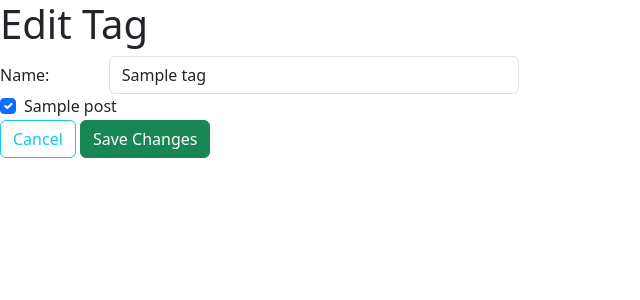
After one commit to MarksmanX/flask-blogly, a Flask app: page /tags/1/edit in a window 1280 px wide. The commit adds this page. Shown: the top 300 px of the page, without its empty margins (0-640 px from the left). Run offline with Flask 3, Linux system fonts and the light colour scheme; tables that the repository leaves empty hold one stand-in row (values such as "Sample post").

Commit message:
Finished Part 3

```diff
--- a/app.py
+++ b/app.py
@@ -1,7 +1,7 @@
 """Blogly application."""
 
 from flask import Flask, request, render_template, redirect, flash, session
-from models import db, connect_db, User, Post
+from models import db, connect_db, User, Post, Tag, PostTag
 from flask_debugtoolbar import DebugToolbarExtension
 
 app = Flask(__name__)
@@ -28,14 +28,14 @@ def list_users():
     """Shows list all users in db."""
 
     users = User.query.all()
-    return render_template('list.html', users=users)
+    return render_template('users/list.html', users=users)
 
 
 @app.route('/users/new')
 def show_add_user_form():
     """Displays the form to create a new user."""
 
-    return render_template('form.html')
+    return render_template('users/new.html')
 
 
 @app.route('/users/new', methods=['POST'])
@@ -60,7 +60,7 @@ def show_user(user_id):
 
     # posts = user.post
     user = User.query.get_or_404(user_id)
-    return render_template("details.html", user=user)
+    return render_template("users/details.html", user=user)
 
 
 @app.route('/users/<int:user_id>/edit')
@@ -68,7 +68,7 @@ def show_edit_form(user_id):
     """Shows editable info about a single user."""
 
     user = User.query.get_or_404(user_id)
-    return render_template("edit.html", user=user)
+    return render_template("users/edit.html", user=user)
 
 
 @app.route('/users/<int:user_id>/edit', methods=['POST'])
@@ -107,7 +107,8 @@ def show_post_form(user_id):
     """Shows form for making a post to user."""
 
     user = User.query.get_or_404(user_id)
-    return render_template("posts/new.html", user=user)
+    tags = Tag.query.all()
+    return render_template("posts/new.html", user=user, tags=tags)
 
 
 @app.route('/users/<int:user_id>/posts/new', methods=['POST'])
@@ -115,10 +116,14 @@ def create_post(user_id):
     """Creates a post for the user."""
 
     user = User.query.get_or_404(user_id)
+    tag_ids = [int(num) for num in request.form.getlist("tags")]
+    tags = Tag.query.filter(Tag.id.in_(tag_ids)).all()
 
     new_post = Post(title=request.form['title'],
                     content=request.form['content'],
-                    user=user)
+                    user=user,
+                    tags=tags)
+
     db.session.add(new_post)
     db.session.commit()
     flash(f"Post '{new_post.title}' added.")
@@ -131,18 +136,123 @@ def posts_show(post_id):
     """Show a page with infor on a specific post."""
 
     post = Post.query.get_or_404(post_id)
-    return render_template('posts/show.html', post=post)
+    return render_template('posts/details.html', post=post)
 
 
 @app.route('/posts/<int:post_id>/edit')
-def posts_edit(post_id):
+def show_post_edit_form(post_id):
     """Show a form to edit an existing post."""
 
     post = Post.query.get_or_404(post_id)
-    return render_template('posts/edit.html', post=post)
+    tags = Tag.query.all()
+    return render_template('posts/edit.html', post=post, tags=tags)
 
 
-# @app.route()
+@app.route('/posts/<int:post_id>/edit', methods=['POST'])
+def saves_post_edit(post_id):
+    """Saves the edits made to the post."""
 
-if __name__ == '__main__':
-    app.run(debug=True)
+    post = Post.query.get_or_404(post_id)
+    post.title = request.form['title']
+    post.content = request.form['content']
+    tag_ids = [int(num) for num in request.form.getlist("tags")]
+    post.tags = Tag.query.filter(Tag.id.in_(tag_ids)).all()
+
+    db.session.add(post)
+    db.session.commit()
+
+    return redirect(f'/posts/{post_id}')
+
+
+@app.route('/posts/<int:post_id>/delete', methods=['POST'])
+def delete_post(post_id):
+    """Deletes the post."""
+
+    post = Post.query.get_or_404(post_id)
+    user_id = post.user_code
+    db.session.delete(post)
+    db.session.commit()
+    flash(f"{post.title} has been deleted")
+
+    return redirect(f'/users/{user_id}')
+
+
+########################################################################################################################### Routes for Tags
+
+
+@app.route('/tags')
+def show_tags():
+    """List all tags with links to the details on each tag."""
+
+    tags = Tag.query.all()
+    return render_template('tags/list.html', tags=tags)
+
+
+@app.route('/tags/<int:tag_id>')
+def show_tag_details(tag_id):
+    """Shows all posts connected to tag and links to edit or delete tag."""
+
+    tag = Tag.query.get_or_404(tag_id)
+
+    return render_template('tags/details.html', tag=tag)
+
+
+@app.route('/tags/new')
+def show_add_tag_form():
+    """Shows the form to add a new tag."""
+
+    posts = Post.query.all()
+    return render_template('tags/new.html', posts=posts)
+
+
+@app.route('/tags/new', methods=['POST'])
+def create_tag():
+    """Creates a new tag using the information in the form."""
+
+    tag = Tag(name=request.form['name'])
+    post_ids = [int(num) for num in request.form.getlist("posts")]
+    tag.posts = Post.query.filter(Post.id.in_(post_ids)).all()
+    db.session.add(tag)
+    db.session.commit()
+
+    return redirect('/tags')
+
+
+@app.route('/tags/<int:tag_id>/edit')
+def show_edit_tag_form(tag_id):
+    """Shows the form to edit a tag."""
+
+    tag = Tag.query.get_or_404(tag_id)
+    posts = Post.query.all()
+    return render_template('tags/edit.html', tag=tag, posts=posts)
+
+
+@app.route('/tags/<int:tag_id>/edit', methods=['POST'])
+def save_edit(tag_id):
+    """Saves the edits made to the tag and returns to tag details."""
+
+    tag = Tag.query.get_or_404(tag_id)
+    tag.name = request.form['name']
+    post_ids = [int(num) for num in request.form.getlist("posts")]
+    tag.posts = Post.query.filter(Post.id.in_(post_ids)).all()
+
+    db.session.add(tag)
+    db.session.commit()
+    flash(f"Tag {tag.name} edited.")
+
+    return redirect(f'/tags/{tag_id}')
+
+
+@app.route('/tags/<int:tag_id>/delete', methods=['POST'])
+def delete_tag(tag_id):
+    """Deletes the tag."""
+
+    tag = Tag.query.get_or_404(tag_id)
+    db.session.delete(tag)
+    db.session.commit()
+    flash(f"Tag {tag.name} deleted.")
+
+    return redirect('/tags')
+
+# if __name__ == '__main__':
+#     app.run(debug=True)
--- a/templates/base.html
+++ b/templates/base.html
@@ -4,14 +4,15 @@
     <meta charset="UTF-8">
     <meta name="viewport" content="width=device-width, initial-scale=1.0">
     <title>{% block title %}Users{% endblock %}</title>
+    <link href="https://cdn.jsdelivr.net/npm/bootstrap@5.3.3/dist/css/bootstrap.min.css" rel="stylesheet" integrity="sha384-QWTKZyjpPEjISv5WaRU9OFeRpok6YctnYmDr5pNlyT2bRjXh0JMhjY6hW+ALEwIH" crossorigin="anonymous">
 </head>
 
 <body>
     {% block content %}
     {% endblock %}
+    <script src="https://cdn.jsdelivr.net/npm/bootstrap@5.3.3/dist/js/bootstrap.bundle.min.js" integrity="sha384-YvpcrYf0tY3lHB60NNkmXc5s9fDVZLESaAA55NDzOxhy9GkcIdslK1eN7N6jIeHz" crossorigin="anonymous"></script>
 </body>
 
-<link href="https://cdn.jsdelivr.net/npm/bootstrap@5.3.3/dist/css/bootstrap.min.css" rel="stylesheet" integrity="sha384-QWTKZyjpPEjISv5WaRU9OFeRpok6YctnYmDr5pNlyT2bRjXh0JMhjY6hW+ALEwIH" crossorigin="anonymous">
-<script src="https://cdn.jsdelivr.net/npm/bootstrap@5.3.3/dist/js/bootstrap.bundle.min.js" integrity="sha384-YvpcrYf0tY3lHB60NNkmXc5s9fDVZLESaAA55NDzOxhy9GkcIdslK1eN7N6jIeHz" crossorigin="anonymous"></script>
+
 
 </html>
--- /dev/null
+++ b/templates/tags/edit.html
@@ -0,0 +1,48 @@
+{% extends 'base.html' %}
+
+{% block title %}Edit Tag{% endblock %}
+
+{% block content %}
+
+<h1>Edit Tag</h1>
+
+<form method="POST" action="/tags/{{ tag.id }}/edit">
+
+  <div class="form-group row">
+    <label for="name" class="col-sm-1 col-form-label">Name:</label>
+    <div class="col-sm-4">
+      <input class="form-control" id="name" name="name" value="{{ tag.name }}">
+    </div>
+  </div>
+
+  <div class="form-check">
+    {% for post in posts %}
+    <div>
+      <input type="checkbox"
+             class="form-check-input"
+             value="{{ post.id }}"
+             id="post_{{post.id}}"
+             {% if post in tag.posts%}checked{% endif %}
+             name="posts"
+      >
+      <label for="post_{{post.id}}" class="form-check-label">
+        {{ post.title }}
+      </label>
+    </div>
+    {% endfor %}
+  </div>
+
+  <div class="form-group row">
+    <div class="ml-auto mr-3">
+      <a href="/tags/{{ tag.tag_id }}" class="btn btn-outline-info">
+        Cancel
+      </a>
+      <button type="submit" class="btn btn-success">
+        Save Changes
+      </button>
+    </div>
+  </div>
+
+</form>
+
+{% endblock %}
```
Also changed, not shown: models.py (+36 -1 lines), templates/posts/details.html (renamed from templates/posts/show.html, +10 -1 lines), templates/posts/edit.html (+17 -1 lines), templates/posts/new.html (+15 -0 lines), templates/tags/details.html (added, +37 -0 lines), templates/tags/list.html (added, +15 -0 lines), templates/tags/new.html (added, +41 -0 lines), templates/users/details.html (renamed from templates/details.html), templates/users/edit.html (renamed from templates/edit.html), templates/users/list.html (renamed from templates/list.html), templates/users/new.html (renamed from templates/form.html), 1 other file.
